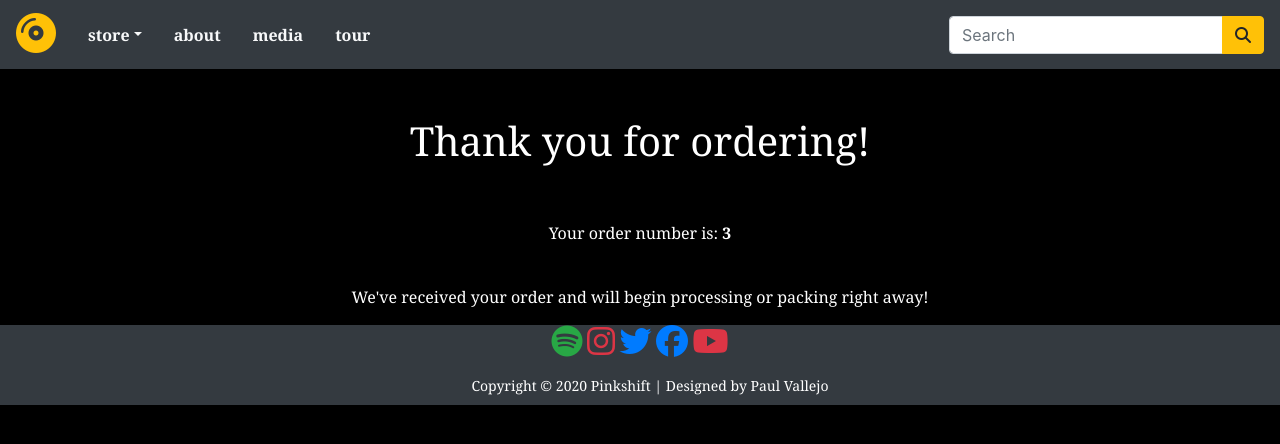
After one commit to paulvallejo/Pinkshift-Website, a Django app: page /thankyou/3 in a window 1280 px wide. The commit adds this page. Shown: the top 444 px of the page. Run offline with Django 3.2, Linux system fonts and the light colour scheme; data comes from the database, SQL or seed files in the repository; both versions use the stored data as it was after the commit; some libraries are stand-ins or nearby versions.

Commit message:
Finished the stripe checkout process as well as added a "successful order" page for the client to be redirected to

```diff
--- a/Final_Project/store/static/css/base.css
+++ b/Final_Project/store/static/css/base.css
@@ -9,7 +9,7 @@ html, body {
     letter-spacing: .2em;
     padding-top: 15px;
     padding-bottom: 10px;
-    font-family:'Georgia'
+    font-family: Georgia;
 }
 
 .product_text {
--- a/Final_Project/store/static/css/cart.css
+++ b/Final_Project/store/static/css/cart.css
@@ -13,3 +13,16 @@
     text-decoration: none;
     color: crimson !important;
 }
+
+.stripe-button-el {
+    width: 100% !important;
+    display: block !important;
+    background-color: #868e96 !important;
+    margin-bottom: 5px;
+}
+
+.stripe-button-el span {
+    height: 36px !important;
+    font-family:'Georgia', serif !important;
+    font-size: 16px !important;
+}
--- a/Final_Project/store/static/css/style.css
+++ b/Final_Project/store/static/css/style.css
@@ -22,7 +22,7 @@
 }
 
 .footer .footer-bottom {
-    font-family:'Georgia';
+    font-family: Georgia, serif;
     height: 50px;
     text-align: center;
     font-size: 14px;
--- a/Final_Project/store/templates/cart.html
+++ b/Final_Project/store/templates/cart.html
@@ -86,7 +86,7 @@ Cart
                         </td>
                     </tr>
                     <tr>
-                        <td class="text-left text-white" style="font-family:'Georgia'">
+                        <td class="text-left text-white" style="font-family:'Georgia';">
                             Your total is: <strong>${{total}}</strong>
                         </td>
                     </tr>
--- /dev/null
+++ b/Final_Project/store/templates/thankyou.html
@@ -0,0 +1,22 @@
+{% extends 'base.html' %}
+{% load static %}
+{% block title %}
+Pinkshift Webstore
+{% endblock %}
+
+{% block content %}
+    <div class="text-center text-white" style="font-family:'Georgia'">
+        <br>
+        <br>
+        <h1 class="text-center text-white" style="font-family:'Georgia'">
+            Thank you for ordering!
+        </h1>
+        <br>
+        <br>
+        <p>Your order number is: <b>{{ customer_order.id }}</b></p>
+        <br>
+        <p>
+            We've received your order and will begin processing or packing right away!
+        </p>
+    </div>
+{% endblock %}
--- a/Final_Project/store/urls.py
+++ b/Final_Project/store/urls.py
@@ -9,4 +9,5 @@ urlpatterns = [
     path('cart', views.cart_detail, name='cart_detail'),
     path('cart/remove/<int:product_id>', views.cart_remove, name='cart_remove'),
     path('cart/remove_product/<int:product_id>', views.cart_remove_product, name='cart_remove_product'),
+    path('thankyou/<int:order_id>', views.thanks_page, name='thanks_page')
 ]
--- a/Final_Project/store/views.py
+++ b/Final_Project/store/views.py
@@ -159,7 +159,7 @@ def cart_detail(request, total=0, counter=0, cart_items=None):
 
                     # Print some kind of confirmation message when an order is created
                     print('Order created')
-                return redirect('category/apparel')  # Home page doesn't work yet
+                return redirect('thanks_page', order_details.id)  # Home page doesn't work yet
             except ObjectDoesNotExist:
                 pass
 
@@ -194,3 +194,13 @@ def cart_remove_product(request, product_id):
     cart_item = CartItem.objects.get(product=product, cart=cart)
     cart_item.delete()
     return redirect('cart_detail')
+
+
+def thanks_page(request, order_id):
+    """
+    This function takes in an order_id as an argument and uses it to find a specific order id and then returns
+    an HTML template that says "thanks for your order"
+    """
+    if order_id:
+        customer_order = get_object_or_404(Order, id=order_id)
+    return render(request, 'thankyou.html', {'customer_order': customer_order})
```
Also changed, not shown: Final_Project/store/admin.py (+48 -1 lines), Final_Project/db.sqlite3.
